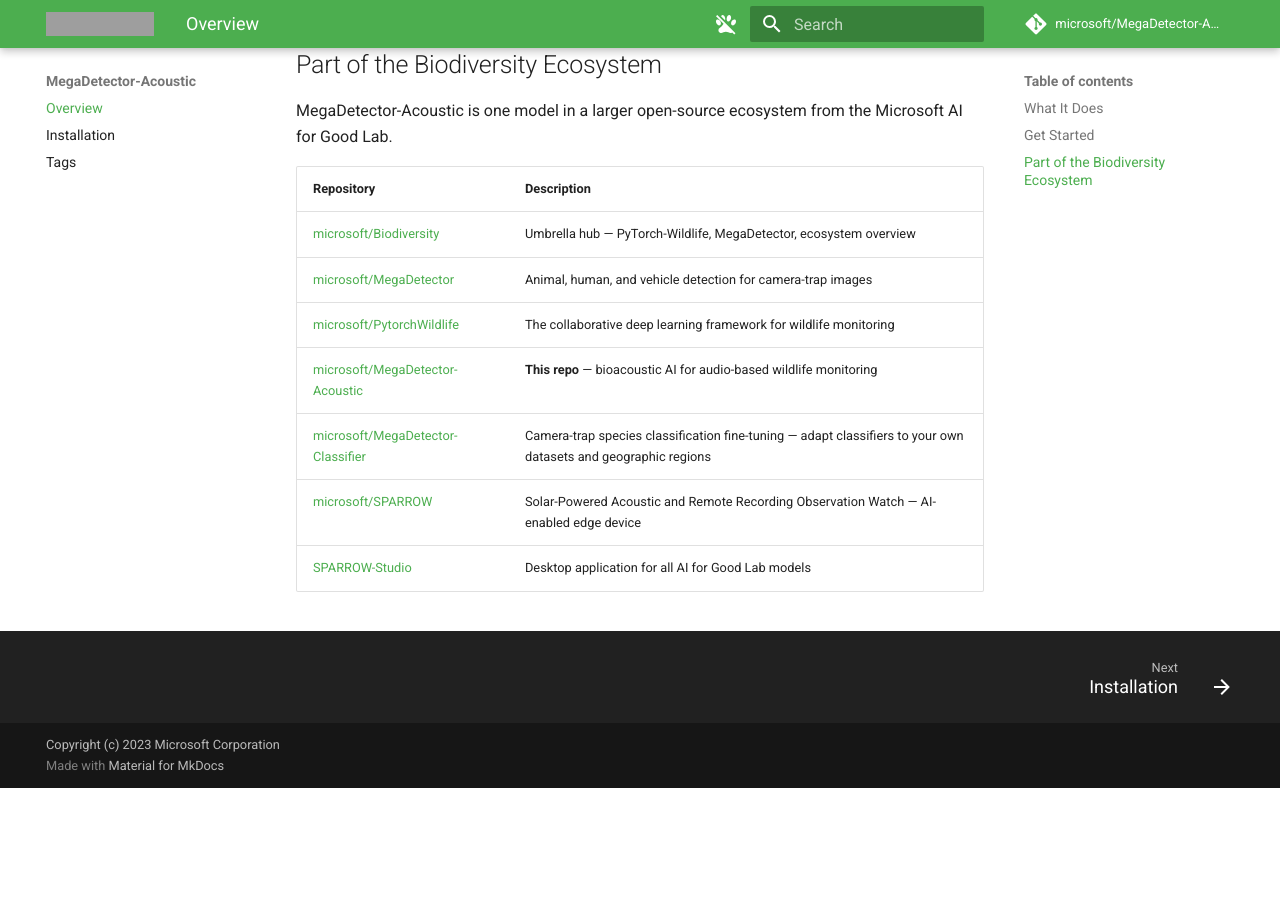
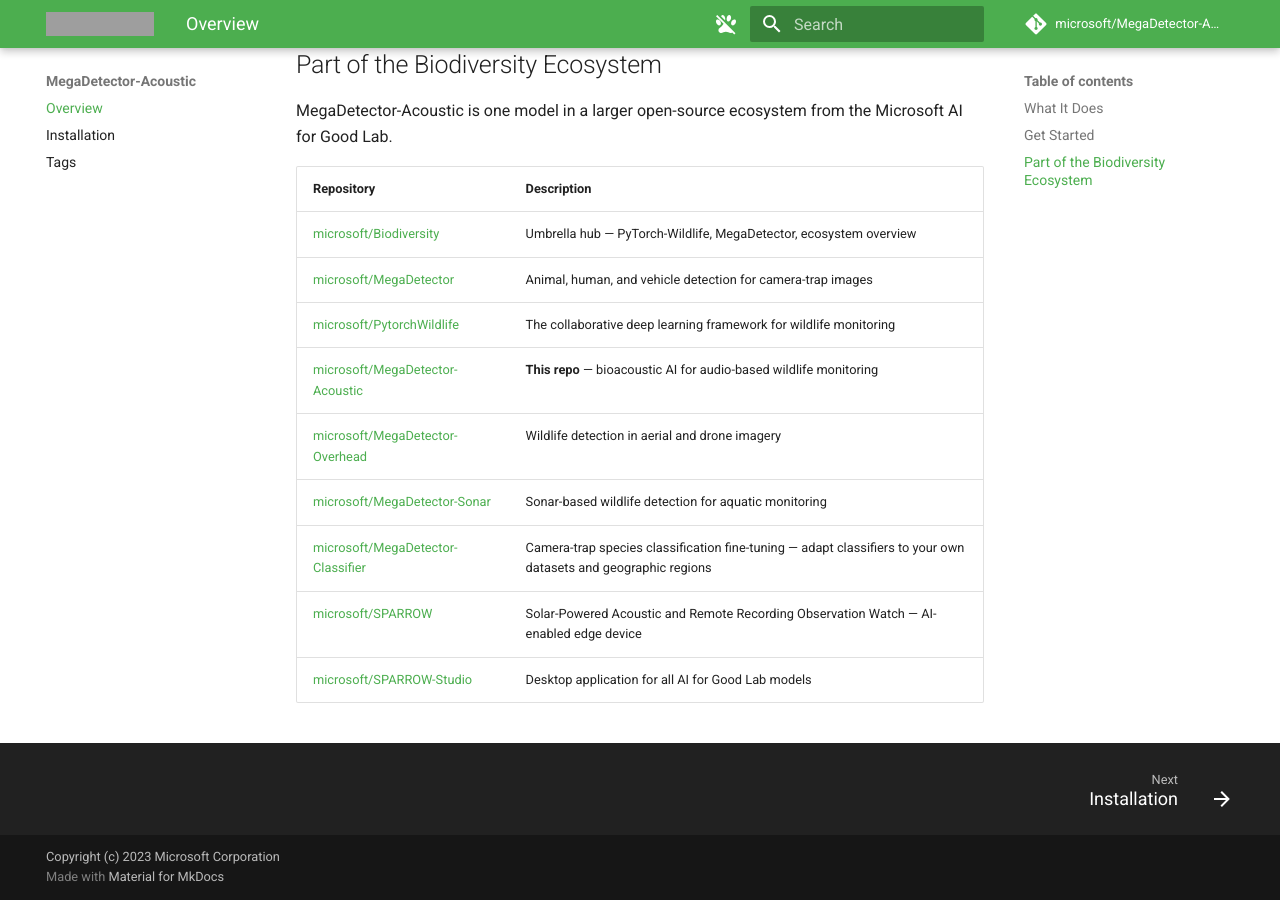
Before and after one commit to microsoft/MegaDetector-Acoustic, an MkDocs documentation site: the page built from docs/index.md, in a window 1280 px wide and 900 px high, scrolled down 1067 px. Built offline with MkDocs 1.6.1 and Material for MkDocs 9.7.7, drawn with Linux system fonts in a browser that asks for light colours; comment, search, counter and statistics services are not loaded; before the commit the page ends 1855 px from its top, so only the background shows below that; grey boxes are pictures that could not be loaded.

Commit message:
Add MegaDetector-Overhead and MegaDetector-Sonar to ecosystem tables; update SPARROW-Studio URL
Co-Authored-By: Claude Sonnet 4.6 <noreply@anthropic.com>

```diff
--- a/docs/index.md
+++ b/docs/index.md
@@ -53,6 +53,8 @@ MegaDetector-Acoustic is one model in a larger open-source ecosystem from the Mi
 | [microsoft/MegaDetector](https://github.com/microsoft/MegaDetector) | Animal, human, and vehicle detection for camera-trap images |
 | [microsoft/PytorchWildlife](https://github.com/microsoft/PytorchWildlife) | The collaborative deep learning framework for wildlife monitoring |
 | [microsoft/MegaDetector-Acoustic](https://github.com/microsoft/MegaDetector-Acoustic) | **This repo** — bioacoustic AI for audio-based wildlife monitoring |
+| [microsoft/MegaDetector-Overhead](https://github.com/microsoft/MegaDetector-Overhead) | Wildlife detection in aerial and drone imagery |
+| [microsoft/MegaDetector-Sonar](https://github.com/microsoft/MegaDetector-Sonar) | Sonar-based wildlife detection for aquatic monitoring |
 | [microsoft/MegaDetector-Classifier](https://github.com/microsoft/MegaDetector-Classifier) | Camera-trap species classification fine-tuning — adapt classifiers to your own datasets and geographic regions |
 | [microsoft/SPARROW](https://github.com/microsoft/SPARROW) | Solar-Powered Acoustic and Remote Recording Observation Watch — AI-enabled edge device |
-| [SPARROW-Studio](https://github.com/microsoft/Biodiversity/tree/main/SPARROW-Studio) | Desktop application for all AI for Good Lab models |
+| [microsoft/SPARROW-Studio](https://github.com/microsoft/SPARROW-Studio) | Desktop application for all AI for Good Lab models |
```
Also changed, not shown: README.md (+3 -1 lines).
